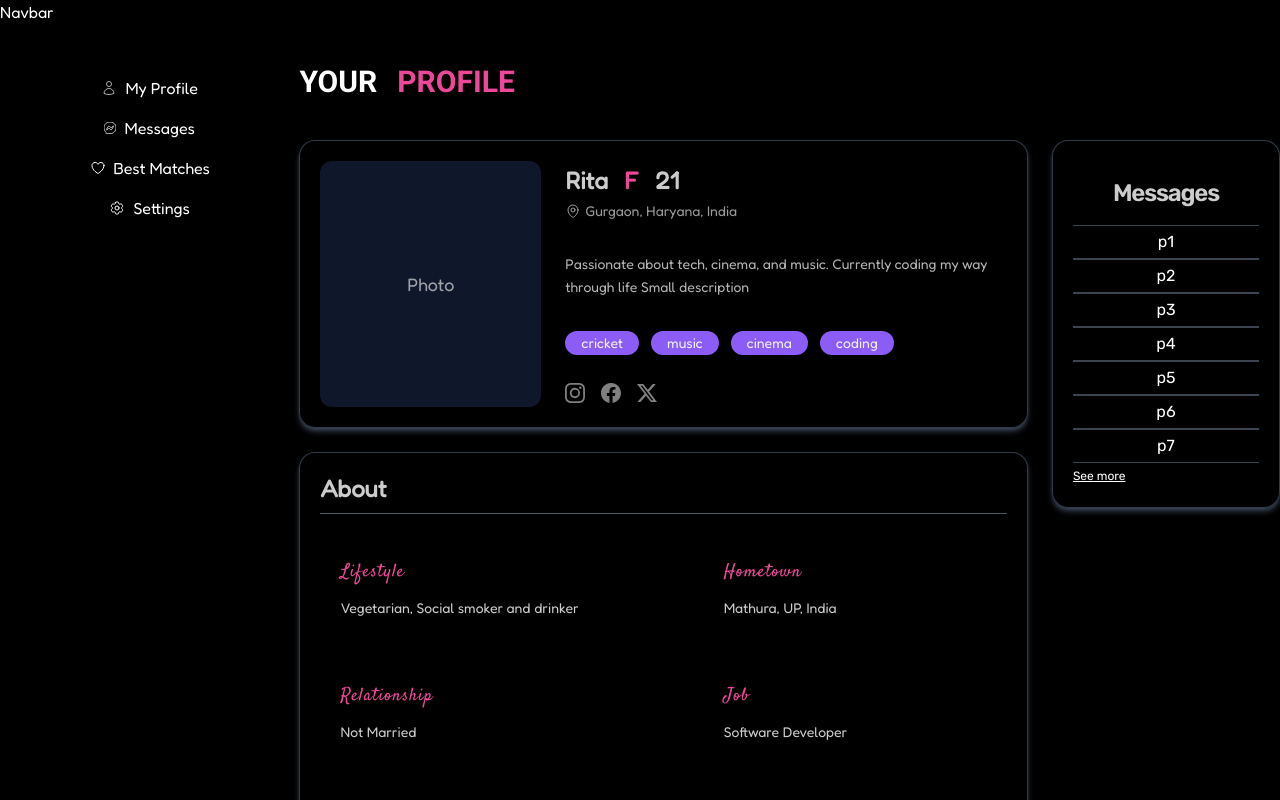
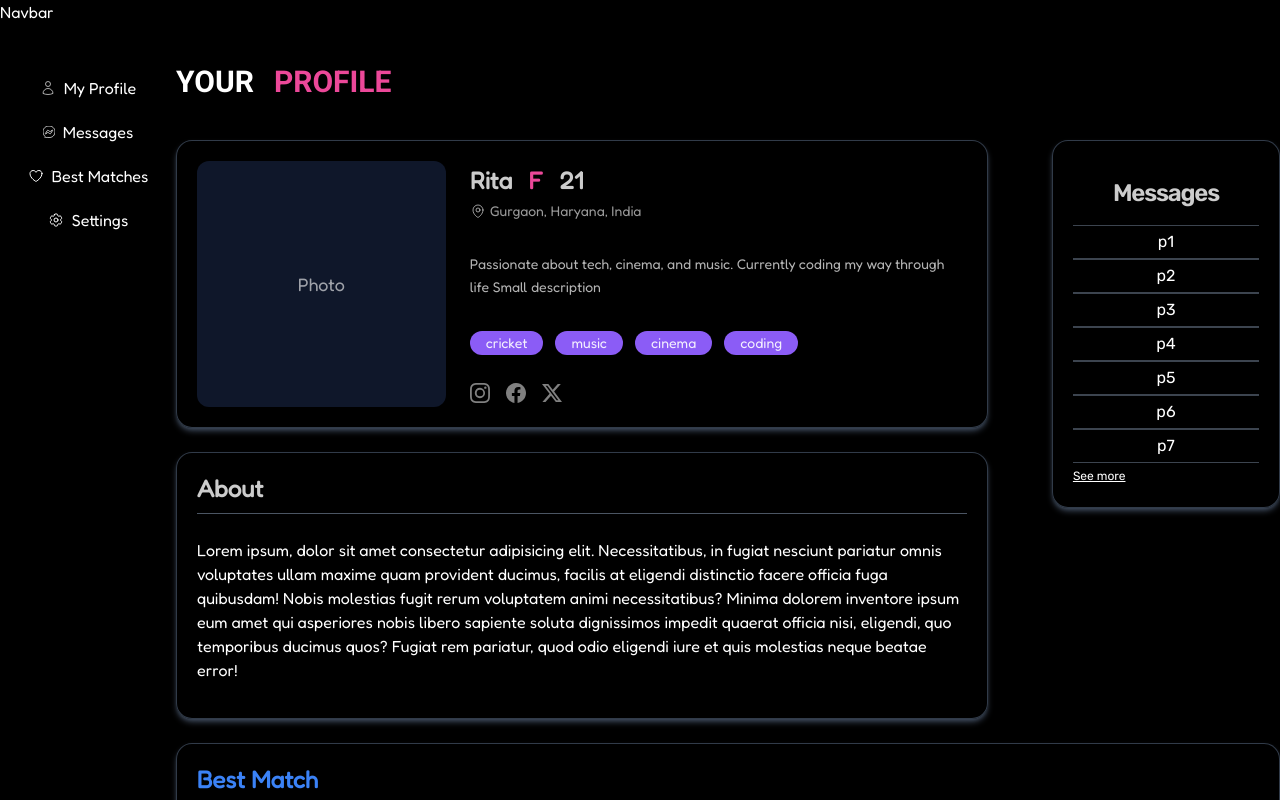
Before and after one commit to Ekagra444/DatingApplication, a Next.js app: page /profile in a window 1280 px wide. Shown: the top 800 px of the page. Built offline with nearby package versions, Linux system fonts and the light colour scheme.

Commit message:
styling profile -2

```diff
--- a/app/profile/components/Cards/AboutCard.tsx
+++ b/app/profile/components/Cards/AboutCard.tsx
@@ -3,26 +3,30 @@ const satisfy = Satisfy({
   subsets:["latin"],
   weight:["400"]
 })
-const AboutData = [
-  ["Lifestyle", "Vegetarian, Social smoker and drinker"],
-  ["Hometown", "Mathura, UP, India"],
-  ["Relationship", "Not Married"],
-  ["Job", "Software Developer"],
-  ["Education", "B.Tech in Civil from IIT Jammu"],
-  ["Languages", "CPP, Python, JavaScript, English, Hindi"],
-  ["Objective", "Looking for casual, just for hookup"],
-];
+// const AboutData = [
+//   ["Lifestyle", "Vegetarian, Social smoker and drinker"],
+//   ["Hometown", "Mathura, UP, India"],
+//   ["Relationship", "Not Married"],
+//   ["Job", "Software Developer"],
+//   ["Education", "B.Tech in Civil from IIT Jammu"],
+//   ["Languages", "CPP, Python, JavaScript, English, Hindi"],
+//   ["Objective", "Looking for casual, just for hookup"],
+// ];
 export default function AboutCard() {
   return (
     <div className={`bg-black/80 shadow-md border-slate-200 rounded-2xl shadow-slate-600/80 z-20 gap-6 p-5 mx-auto border border-slate-600/70 mt-6`}>
       <h2 className="text-2xl font-bold mb-6 border-b border-gray-600 pb-2 text-white/80">About</h2>
-      <div className="grid grid-cols-1 sm:grid-cols-2 gap-y-6 gap-x-20 text-sm">
-        {AboutData.map(([label, value], index) => (
+      <div className="my-4">
+        {/* {AboutData.map(([label, value], index) => (
           <div key={index} className="flex transition-all hover:translate-y-1 hover:shadow-slate-600 flex-col  gap-3 z-40 shadow-md p-5 rounded-xl">
             <span className={`text-pink-500 text-lg tracking-wider ${satisfy.className}`}>{label}</span>
             <span className="text-white/80">{value}</span>
+          </div> */}
+          <div>
+            Lorem ipsum, dolor sit amet consectetur adipisicing elit. Necessitatibus, in fugiat nesciunt pariatur omnis voluptates ullam maxime quam provident ducimus, facilis at eligendi distinctio facere officia fuga quibusdam! Nobis molestias fugit rerum voluptatem animi necessitatibus? Minima dolorem inventore ipsum eum amet qui asperiores nobis libero sapiente soluta dignissimos impedit quaerat officia nisi, eligendi, quo temporibus ducimus quos? Fugiat rem pariatur, quod odio eligendi iure et quis molestias neque beatae error!
           </div>
-        ))}
+
+        {/* ))} */}
       </div>
     </div>
   );
--- a/app/profile/components/Sidebar.tsx
+++ b/app/profile/components/Sidebar.tsx
@@ -5,9 +5,9 @@ import UserIcon from "./Sidebarcomponents/Icons/UserIcon";
 import Items from "./Sidebarcomponents/Items";
 export default function Sidebar() {
   return (
-    <div className="h-screen mt-12 flex flex-col items-center gap-2">
-        <Items text="My Profile" StartIcon={<UserIcon size="size-4" stroke="white"/>}/>
-        <Items text="Messages" StartIcon={<MessagesIcon size="size-3"/>}/>
+    <div className="h-screen mt-12 flex flex-col w-full items-center gap-3">
+        <Items text="My Profile" StartIcon={<UserIcon size="size-4"/>}/>
+        <Items text="Messages" StartIcon={<MessagesIcon size="size-3" />}/>
         <Items text="Best Matches" StartIcon={<BestMatchsIcon size="size-4" />}/>
         <Items text="Settings" StartIcon={<SettingIcon size="size-4"/>}/>
     </div>
--- a/app/profile/components/Sidebarcomponents/Items.tsx
+++ b/app/profile/components/Sidebarcomponents/Items.tsx
@@ -8,11 +8,11 @@ interface itemsProps {
 
 export default function Items(props:itemsProps) {
   return (
-    <div className="hover:cursor-pointer hover:bg-slate-800/70 py-1 px-4 flex items-center gap-2 rounded-lg">
+    <div className="hover:cursor-pointer items-center hover:bg-slate-800/70 px-2 py-1 flex rounded-lg gap-2">
       <div>
         {props.StartIcon ? props.StartIcon:null}
       </div>
-      <button onClick={props.onclick} className="border-none">
+      <button onClick={props.onclick} className="">
         {props.text}
       </button>
     </div>
--- a/app/profile/page.tsx
+++ b/app/profile/page.tsx
@@ -6,8 +6,7 @@ import Navbar from './components/Navbar'
 import BestMatchCard from './components/Cards/BestMatchCard'
 // import BestMatches from './components/Cards/BestMatches'
 import Sidebar from './components/Sidebar'
-import { Chivo, Fredoka, Indie_Flower, Noto_Sans, Noto_Sans_Mono, Roboto, Space_Mono, Work_Sans } from 'next/font/google'
-import { Comic_Neue } from '@next/font/google'
+import { Chivo, Fredoka, Noto_Sans, Noto_Sans_Mono, Roboto, Space_Mono, Work_Sans } from 'next/font/google'
 
 const roboto = Roboto({
   subsets:["latin"],
@@ -21,10 +20,10 @@ const c_n = Fredoka({
 
 export default function page() {
   return (
-    <div className={`bg-black text-white ${c_n.className} `}>
+    <div className={`bg-black text-white ${c_n.className}`}>
       <Navbar />
     <div className='flex'>
-      <div className='w-[300px] relative'>
+      <div className='w-[650px]'>
       <Sidebar />
       </div>
       <div>
@@ -37,7 +36,7 @@ export default function page() {
               PROFILE
             </div>
           </div>
-    <div className='grid grid-flow-col gap-6'>
+    <div className='grid grid-flow-col gap-16'>
       <div className='col-span-2'>
         <Intro />
         <AboutCard />
```
Also changed, not shown: app/profile/components/Cards/Intro.tsx (+0 -7 lines).
